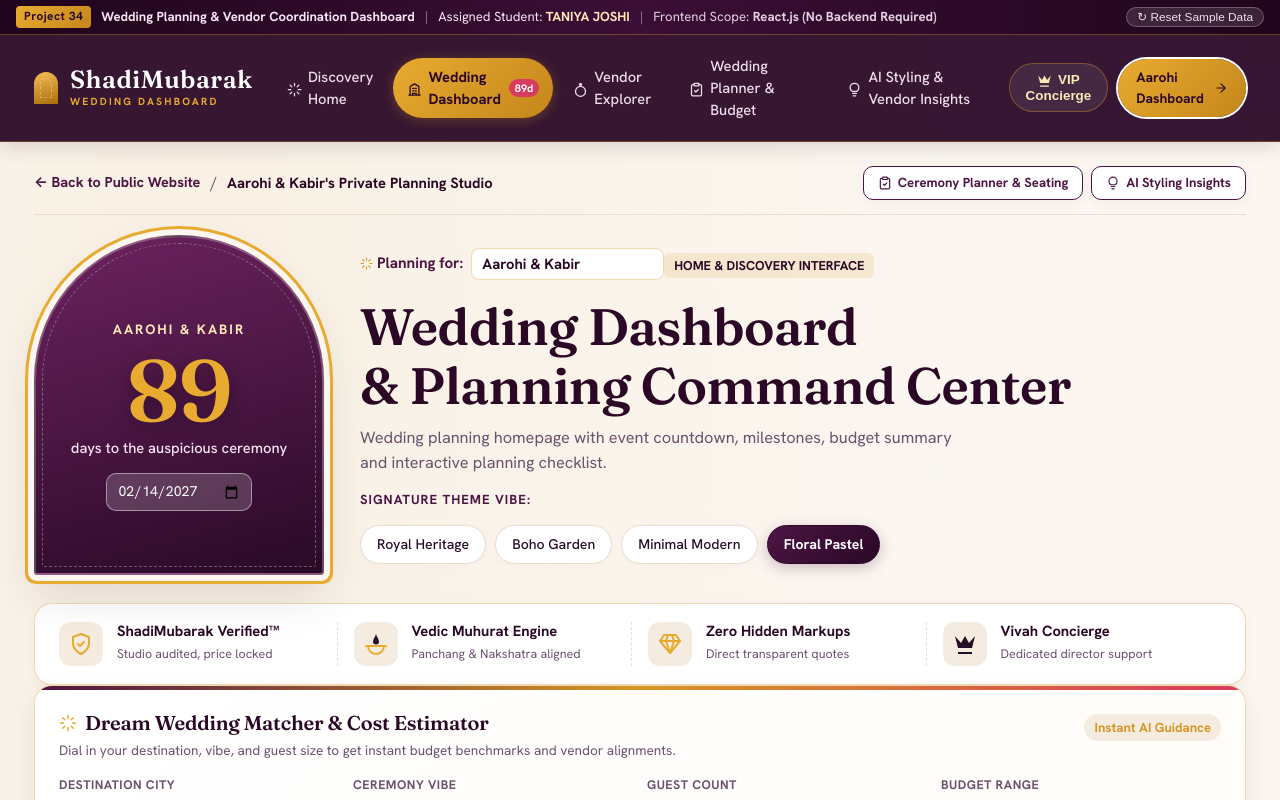
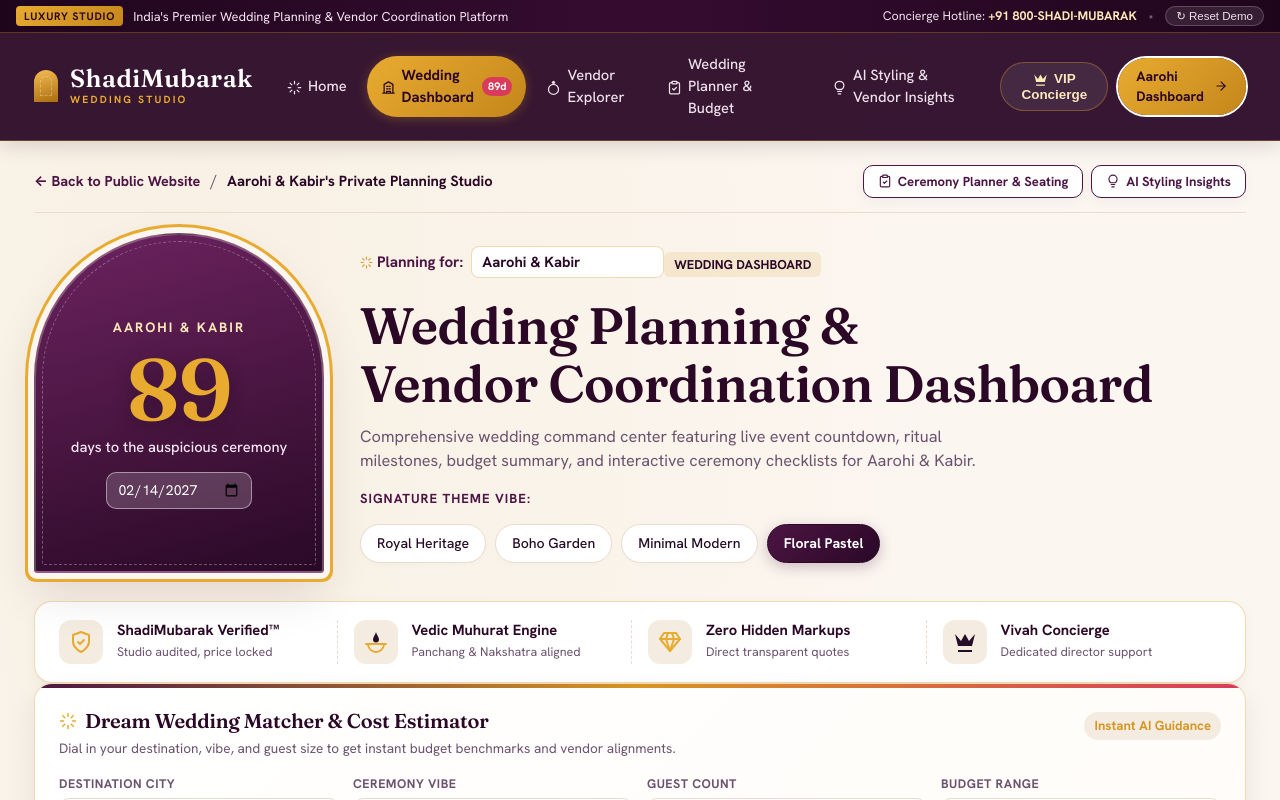
Before and after one commit to jtaniya005/Shadi_Mubarak_Studio, a React (Vite) app: page /#/studio in a window 1280 px wide. Shown: the top 800 px of the page. Built offline with nearby package versions, Linux system fonts and the light colour scheme.

Commit message:
Refactor: Transform into production-grade luxury wedding platform and remove student metadata

```diff
--- a/index.html
+++ b/index.html
@@ -3,7 +3,7 @@
   <head>
     <meta charset="UTF-8" />
     <meta name="viewport" content="width=device-width, initial-scale=1" />
-    <title>Project 34 — Wedding Planning & Vendor Coordination Dashboard | TANIYA JOSHI</title>
+    <title>ShadiMubarak — Luxury Wedding Planning & Vendor Coordination Studio</title>
     <link rel="icon" type="image/svg+xml" href="/favicon.svg" />
     <link rel="preconnect" href="https://fonts.googleapis.com" />
     <link rel="preconnect" href="https://fonts.gstatic.com" crossorigin />
--- a/src/App.jsx
+++ b/src/App.jsx
@@ -13,18 +13,18 @@ import { VIP_CONCIERGE_FEATURES, INIT } from "./data/mockData";
 import { days } from "./utils/helpers";
 
 const NAV_LINKS = [
-  ["/", "Discovery Home", "sparkles"],
+  ["/", "Home", "sparkles"],
   ["/dashboard", "Wedding Dashboard", "palace"],
   ["/vendors", "Vendor Explorer", "ring"],
   ["/planner", "Wedding Planner & Budget", "planner"],
   ["/insights", "AI Styling & Vendor Insights", "insights"]
 ];
 
-function ProjectRibbon() {
+function TopAnnouncementBar() {
   const { set } = useStore();
 
   const handleResetData = () => {
-    if (window.confirm("Reset all project data to default sample state (couple, budget, vendors, ceremonies)?")) {
+    if (window.confirm("Reset all studio demo data to initial sample state?")) {
       localStorage.removeItem("shadi_mubarak");
       localStorage.removeItem("subh_vivah");
       localStorage.removeItem("saptapadi");
@@ -34,19 +34,17 @@ function ProjectRibbon() {
   };
 
   return (
-    <div className="academic-ribbon">
-      <div className="academic-ribbon-inner">
-        <div style={{ display: "flex", alignItems: "center", gap: 10, flexWrap: "wrap" }}>
-          <span className="academic-badge">Project 34</span>
-          <span style={{ fontWeight: 600 }}>Wedding Planning &amp; Vendor Coordination Dashboard</span>
-          <span style={{ opacity: 0.5 }}>|</span>
-          <span>Assigned Student: <strong style={{ color: "var(--gold-soft)" }}>TANIYA JOSHI</strong></span>
-          <span style={{ opacity: 0.5 }}>|</span>
-          <span style={{ opacity: 0.9 }}>Frontend Scope: <strong>React.js (No Backend Required)</strong></span>
+    <div className="top-announcement-bar">
+      <div className="announcement-inner">
+        <div className="announcement-left">
+          <span className="announcement-pill">LUXURY STUDIO</span>
+          <span>India's Premier Wedding Planning &amp; Vendor Coordination Platform</span>
         </div>
-        <div style={{ display: "flex", alignItems: "center", gap: 8 }}>
-          <button className="academic-reset-btn" onClick={handleResetData} title="Reset localStorage to sample data">
-            ↻ Reset Sample Data
+        <div className="announcement-right">
+          <span>Concierge Hotline: <strong>+91 800-SHADI-MUBARAK</strong></span>
+          <span className="sep">•</span>
+          <button className="reset-demo-btn" onClick={handleResetData} title="Reset demo data">
+            ↻ Reset Demo
           </button>
         </div>
       </div>
@@ -67,7 +65,7 @@ function SiteHeader({ onOpenVip }) {
           <Arch tone="gold" className="mini" />
           <div className="brand-text">
             <span className="brand-name">ShadiMubarak</span>
-            <span className="brand-sub">WEDDING DASHBOARD</span>
+            <span className="brand-sub">WEDDING STUDIO</span>
           </div>
         </Link>
 
@@ -121,59 +119,59 @@ function SiteFooter({ onOpenVip }) {
             <Arch tone="gold" className="mini" />
             <div>
               <span style={{ fontSize: "1.3rem", fontWeight: 700, color: "#fff", display: "block" }}>ShadiMubarak</span>
-              <span style={{ fontSize: "0.7rem", letterSpacing: "1.5px", textTransform: "uppercase", color: "var(--gold-rich)" }}>Project 34 — Student: Taniya Joshi</span>
+              <span style={{ fontSize: "0.7rem", letterSpacing: "1.5px", textTransform: "uppercase", color: "var(--gold-rich)" }}>Wedding Planning Studio</span>
             </div>
           </div>
           <p className="muted" style={{ fontSize: "0.86rem", lineHeight: 1.6 }}>
-            Comprehensive wedding planning and vendor coordination dashboard built with React.js, React Router, localStorage persistence, SVG charts, and rule-based AI styling insights.
+            India's premier wedding planning and vendor coordination platform, uniting heritage palaces, verified caterers, cultural ceremony timelines, and rule-based AI styling intelligence.
           </p>
           <div className="footer-rating-strip" style={{ display: "flex", alignItems: "center", gap: 8 }}>
             <span style={{ display: "inline-flex", alignItems: "center", gap: 4 }}>
               <Icon name="star" size={14} color="var(--gold-rich)" />
-              <b>5 Core Tasks &amp; 5 Main Pages</b>
+              <b>4.9/5 Rating</b>
             </span>
             <span>·</span>
-            <span>Frontend Only (No Backend Required)</span>
+            <span>10,000+ Dream Weddings Coordinated</span>
           </div>
         </div>
 
         <div className="footer-col">
-          <h4>5 Main Pages</h4>
+          <h4>Main Modules</h4>
           <ul>
-            <li><Link to="/dashboard">1. Wedding Dashboard</Link></li>
-            <li><Link to="/vendors">2. Vendor Explorer</Link></li>
-            <li><Link to="/vendors/1">3. Vendor Profiles &amp; Quotes</Link></li>
-            <li><Link to="/planner">4. Wedding Planner &amp; Budget</Link></li>
-            <li><Link to="/insights">5. AI Styling &amp; Vendor Insights</Link></li>
+            <li><Link to="/dashboard">Wedding Dashboard</Link></li>
+            <li><Link to="/vendors">Vendor Explorer &amp; Directory</Link></li>
+            <li><Link to="/vendors/1">Vendor Profiles &amp; Quotes</Link></li>
+            <li><Link to="/planner">Wedding Planner &amp; Budget</Link></li>
+            <li><Link to="/insights">AI Styling &amp; Vendor Insights</Link></li>
           </ul>
         </div>
 
         <div className="footer-col">
-          <h4>5 Functional Tasks</h4>
+          <h4>Studio Features</h4>
           <ul>
-            <li><span style={{ color: "var(--gold-soft)", fontSize: "0.85rem" }}>✓ Search &amp; compare vendors</span></li>
-            <li><span style={{ color: "var(--gold-soft)", fontSize: "0.85rem" }}>✓ Save preferred vendor profiles</span></li>
-            <li><span style={{ color: "var(--gold-soft)", fontSize: "0.85rem" }}>✓ Plan ceremony dates &amp; tasks</span></li>
-            <li><span style={{ color: "var(--gold-soft)", fontSize: "0.85rem" }}>✓ Track sample wedding expenses</span></li>
-            <li><span style={{ color: "var(--gold-soft)", fontSize: "0.85rem" }}>✓ View AI planning insights</span></li>
+            <li><span style={{ color: "var(--gold-soft)", fontSize: "0.85rem" }}>✓ Search &amp; Compare Vendors</span></li>
+            <li><span style={{ color: "var(--gold-soft)", fontSize: "0.85rem" }}>✓ Save Preferred Profiles</span></li>
+            <li><span style={{ color: "var(--gold-soft)", fontSize: "0.85rem" }}>✓ Plan Ceremony Dates &amp; Tasks</span></li>
+            <li><span style={{ color: "var(--gold-soft)", fontSize: "0.85rem" }}>✓ Track Sample Wedding Expenses</span></li>
+            <li><span style={{ color: "var(--gold-soft)", fontSize: "0.85rem" }}>✓ View AI Planning Insights</span></li>
           </ul>
         </div>
 
         <div className="footer-col">
-          <h4>Quick Controls</h4>
+          <h4>Concierge &amp; Destinations</h4>
           <ul>
-            <li><Link to="/dashboard">Countdown &amp; Milestones</Link></li>
-            <li><Link to="/planner">Seating Studio &amp; Accounts</Link></li>
-            <li><button onClick={onOpenVip} style={{ background: "none", border: 0, padding: 0, color: "var(--gold)", cursor: "pointer", font: "inherit", fontSize: "0.88rem" }}>VIP Concierge Modal</button></li>
-            <li><Link to="/vendors">Vendor Directory ({NAV_LINKS.length} Modules)</Link></li>
+            <li><Link to="/vendors">Jaipur &amp; Udaipur Palaces</Link></li>
+            <li><Link to="/planner">Round-Table Seating Studio</Link></li>
+            <li><button onClick={onOpenVip} style={{ background: "none", border: 0, padding: 0, color: "var(--gold)", cursor: "pointer", font: "inherit", fontSize: "0.88rem" }}>VIP Vivah Concierge</button></li>
+            <li><span className="muted" style={{ fontSize: "0.82rem" }}>Direct Line: +91 800-SHADI-MUBARAK</span></li>
           </ul>
         </div>
       </div>
 
       <div className="footer-bottom">
-        <div>&copy; Project 34 — Wedding Planning &amp; Vendor Coordination Dashboard | Assigned Student: <strong>TANIYA JOSHI</strong></div>
+        <div>&copy; 2026-2027 ShadiMubarak Wedding Studio. All rights reserved.</div>
         <div style={{ color: "var(--mut)", fontSize: "0.8rem" }}>
-          React.js · React Router DOM · Mock JSON &amp; LocalStorage · Responsive UI
+          Transparent Pricing · Verified Credentials · Auspicious Vedic Muhurats · Real-time LocalStorage
         </div>
       </div>
     </footer>
@@ -199,7 +197,7 @@ function ShellInner() {
 
   return (
     <div className="website-shell">
-      <ProjectRibbon />
+      <TopAnnouncementBar />
       <SiteHeader onOpenVip={() => setShowVipModal(true)} />
 
       <main className="website-main">
--- a/src/pages/Dashboard.jsx
+++ b/src/pages/Dashboard.jsx
@@ -88,14 +88,14 @@ function Dashboard({ onOpenVip }) {
             />
           </div>
           <div style={{ display: "inline-block", background: "rgba(214, 150, 35, 0.15)", color: "var(--plum-deep)", padding: "3px 10px", borderRadius: "6px", fontSize: "0.8rem", fontWeight: 700, margin: "8px 0 6px" }}>
-            HOME & DISCOVERY INTERFACE
+            WEDDING DASHBOARD
           </div>
           <h1>
-            Wedding Dashboard<br />
-            <span>& Planning Command Center</span>
+            Wedding Planning &amp;<br />
+            <span>Vendor Coordination Dashboard</span>
           </h1>
           <p className="muted" style={{ fontSize: "1.02rem", maxWidth: "620px", margin: "6px 0 12px" }}>
-            Wedding planning homepage with event countdown, milestones, budget summary and interactive planning checklist.
+            Comprehensive wedding command center featuring live event countdown, ritual milestones, budget summary, and interactive ceremony checklists for {s.couple}.
           </p>
 
           <div style={{ marginTop: "10px" }}>
--- a/src/pages/Explorer.jsx
+++ b/src/pages/Explorer.jsx
@@ -45,7 +45,7 @@ function Explorer() {
       <div style={{ display: "flex", justifyContent: "space-between", alignItems: "baseline", flexWrap: "wrap", gap: "10px" }}>
         <div>
           <div style={{ display: "inline-block", background: "rgba(214, 150, 35, 0.15)", color: "var(--plum-deep)", padding: "3px 10px", borderRadius: "6px", fontSize: "0.8rem", fontWeight: 700, marginBottom: "6px" }}>
-            DIRECTORY & FILTERING INTERFACE
+            CURATED VENDOR DIRECTORY
           </div>
           <h1>Vendor Explorer</h1>
           <p className="muted" style={{ margin: "2px 0 0", fontSize: "0.95rem" }}>
--- a/src/pages/Insights.jsx
+++ b/src/pages/Insights.jsx
@@ -69,7 +69,7 @@ function Insights() {
     <>
       <div>
         <div style={{ display: "inline-block", background: "rgba(214, 150, 35, 0.15)", color: "var(--plum-deep)", padding: "3px 10px", borderRadius: "6px", fontSize: "0.8rem", fontWeight: 700, marginBottom: "6px" }}>
-          AI BEHAVIOR & DATA INSIGHTS
+          AI STYLING INTELLIGENCE
         </div>
         <h1>AI Styling & Vendor Insights</h1>
         <p className="muted" style={{ fontSize: "0.95rem", margin: "4px 0 16px" }}>
--- a/src/pages/Planner.jsx
+++ b/src/pages/Planner.jsx
@@ -69,7 +69,7 @@ function Planner() {
       <div style={{ display: "flex", justifyContent: "space-between", alignItems: "baseline", flexWrap: "wrap", gap: "10px" }}>
         <div>
           <div style={{ display: "inline-block", background: "rgba(214, 150, 35, 0.15)", color: "var(--plum-deep)", padding: "3px 10px", borderRadius: "6px", fontSize: "0.8rem", fontWeight: 700, marginBottom: "6px" }}>
-            DETAILS, MANAGEMENT & WORKFLOW
+            CEREMONIES, GUESTS &amp; BUDGET
           </div>
           <h1>Wedding Planner & Budget</h1>
           <p className="muted" style={{ margin: "2px 0 0", fontSize: "0.95rem" }}>
--- a/src/styles/index.css
+++ b/src/styles/index.css
@@ -71,56 +71,66 @@ a:hover {
 .muted { color: var(--mut); }
 small { font-size: 0.82rem; }
 
-/* Academic Assignment Header Ribbon */
-.academic-ribbon {
-  background: linear-gradient(90deg, #1f051c 0%, #3b0e35 50%, #1f051c 100%);
+/* Luxury Announcement Bar */
+.top-announcement-bar {
+  background: linear-gradient(90deg, #1f051c 0%, #350c30 50%, #1f051c 100%);
   color: #f7e6f4;
-  border-bottom: 1px solid rgba(214, 150, 35, 0.4);
-  font-size: 0.82rem;
+  border-bottom: 1px solid rgba(214, 150, 35, 0.35);
+  font-size: 0.8rem;
   padding: 6px 16px;
   position: relative;
   z-index: 950;
 }
-.academic-ribbon-inner {
+.announcement-inner {
   max-width: 1260px;
   margin: 0 auto;
   display: flex;
   align-items: center;
   justify-content: space-between;
   flex-wrap: wrap;
-  gap: 8px;
-}
-.academic-badge {
+  gap: 10px;
+}
+.announcement-left {
+  display: flex;
+  align-items: center;
+  gap: 10px;
+}
+.announcement-pill {
   background: linear-gradient(135deg, var(--gold-rich), #c5861b);
   color: var(--plum-deep);
   padding: 2px 8px;
   border-radius: 4px;
   font-weight: 800;
-  font-size: 0.74rem;
-  letter-spacing: 0.5px;
-}
-.academic-info {
+  font-size: 0.68rem;
+  letter-spacing: 0.8px;
+  text-transform: uppercase;
+}
+.announcement-right {
   display: flex;
   align-items: center;
   gap: 12px;
-  flex-wrap: wrap;
-}
-.academic-info strong {
-  color: #fff;
-}
-.academic-reset-btn {
-  background: rgba(255, 255, 255, 0.12);
-  border: 1px solid rgba(255, 255, 255, 0.25);
+  color: #eedfeb;
+  font-size: 0.78rem;
+}
+.announcement-right strong {
+  color: var(--gold-soft);
+}
+.announcement-right .sep {
+  opacity: 0.4;
+}
+.reset-demo-btn {
+  background: rgba(255, 255, 255, 0.1);
+  border: 1px solid rgba(255, 255, 255, 0.2);
   color: #eedfeb;
   padding: 2px 10px;
   border-radius: 999px;
-  font-size: 0.74rem;
+  font-size: 0.72rem;
   cursor: pointer;
-  transition: all 0.2s;
-}
-.academic-reset-btn:hover {
-  background: rgba(217, 59, 93, 0.8);
-  border-color: rgba(217, 59, 93, 0.9);
+  transition: all 0.2s ease;
+}
+.reset-demo-btn:hover {
+  background: rgba(214, 150, 35, 0.25);
+  border-color: var(--gold-rich);
   color: #fff;
 }
 
```
Also changed, not shown: 1 other file (tests, documents, lock files or other folders).
